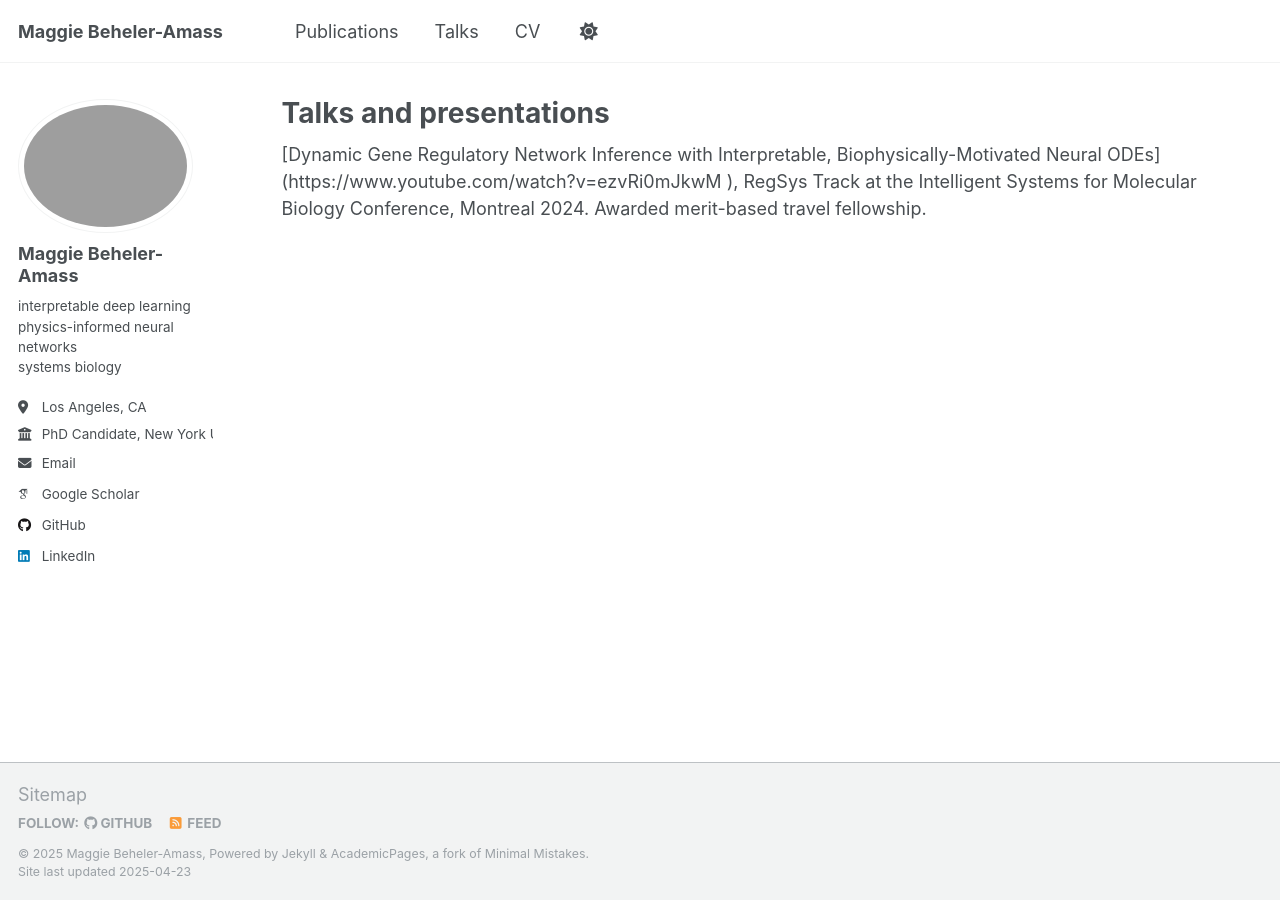
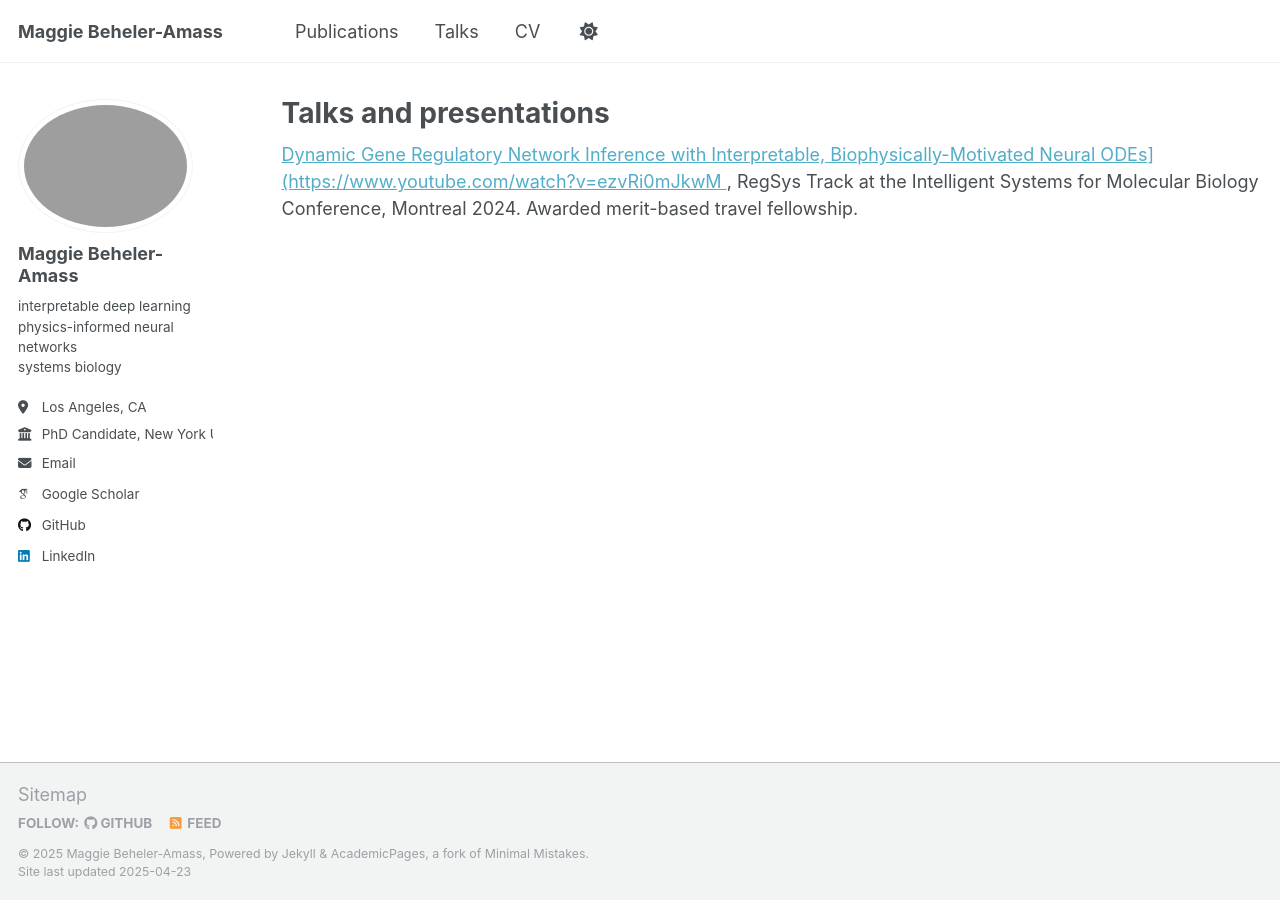
Before and after one commit to maggiealetha/maggiealetha.github.io, a Jekyll site: the page built from _pages/talks.html, in a window 1280 px wide. Built offline with Jekyll 4.4.1, drawn with Linux system fonts in a browser that asks for light colours; some web fonts are replaced; part of the change alters nothing that is shown.

```diff
--- a/_pages/talks.html
+++ b/_pages/talks.html
@@ -5,6 +5,6 @@ permalink: /talks/
 author_profile: true
 ---
 
-[Dynamic Gene Regulatory Network Inference with Interpretable, Biophysically-Motivated Neural ODEs](https://www.youtube.com/watch?v=ezvRi0mJkwM
-), RegSys Track at the Intelligent Systems for Molecular Biology Conference, Montreal 2024.
+<a href="https://www.youtube.com/watch?v=ezvRi0mJkwM">Dynamic Gene Regulatory Network Inference with Interpretable, Biophysically-Motivated Neural ODEs](https://www.youtube.com/watch?v=ezvRi0mJkwM
+</a>, RegSys Track at the Intelligent Systems for Molecular Biology Conference, Montreal 2024.
 Awarded merit-based travel fellowship.
```
